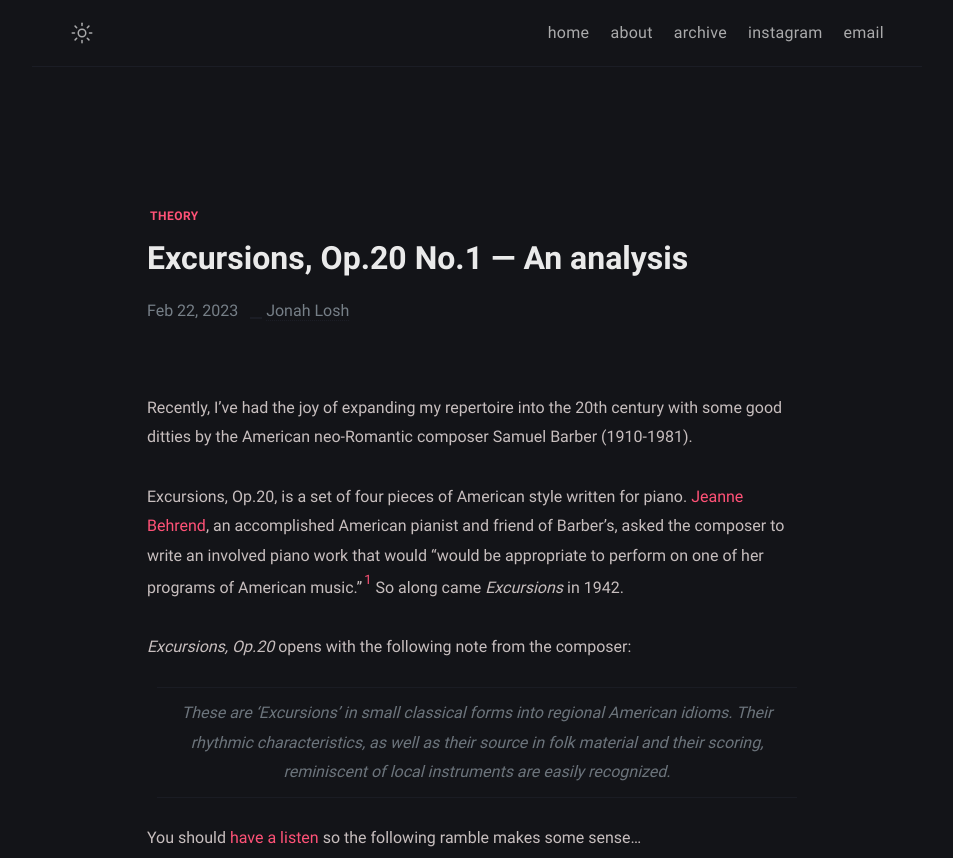
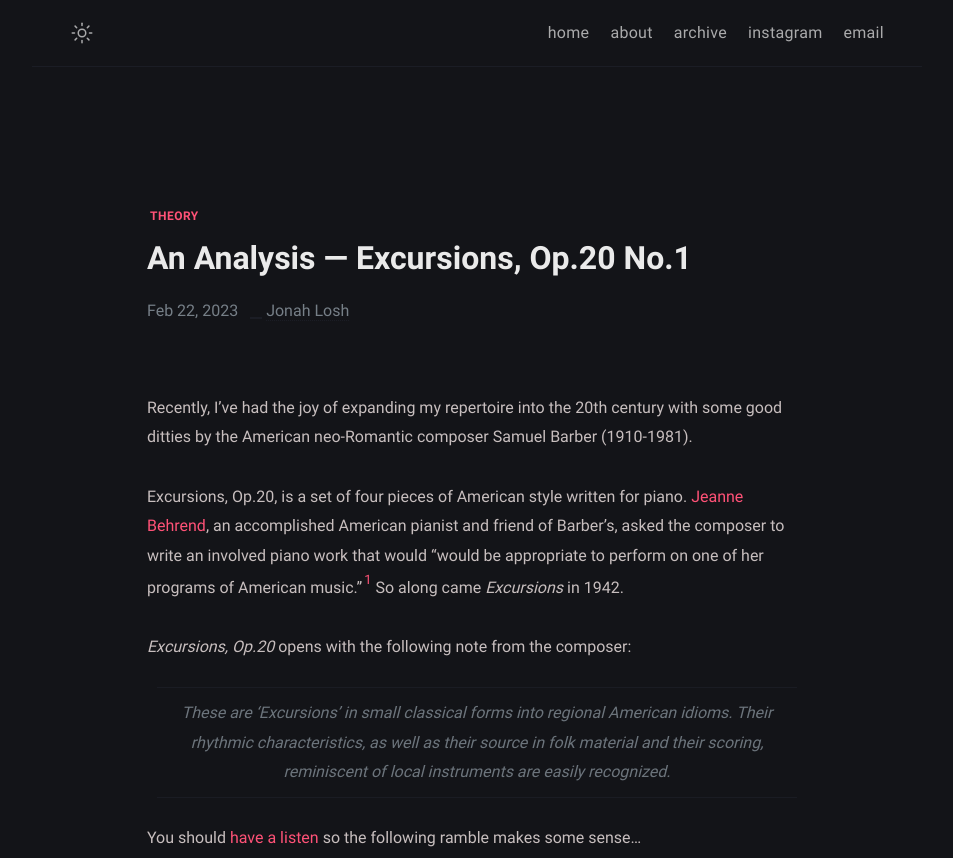
Before and after one commit to atrial-albumen/atrial-albumen.github.io, a Jekyll site: the page built from _posts/2023-02-22-barber-excursion-no1/2023-02-22-barber-excursion-no1.md, in a window 1280 px wide and 900 px high, cut to the strip 0-858 px from the top of the window. Shown: the whole strip, without its empty margins (163-1116 px from the left). Built offline with Jekyll 4.4.1, drawn with Linux system fonts in a browser that asks for light colours; some web fonts are replaced.

```diff
--- a/_posts/2023-02-22-barber-excursion-no1/2023-02-22-barber-excursion-no1.md
+++ b/_posts/2023-02-22-barber-excursion-no1/2023-02-22-barber-excursion-no1.md
@@ -1,5 +1,5 @@
 ---
-title: Excursions, Op.20 No.1 — An analysis
+title: An Analysis — Excursions, Op.20 No.1
 date: 2023-02-22 09:45:47
 modified: 2023-02-22 15:43:47 +0s
 tags: [theory]
```
